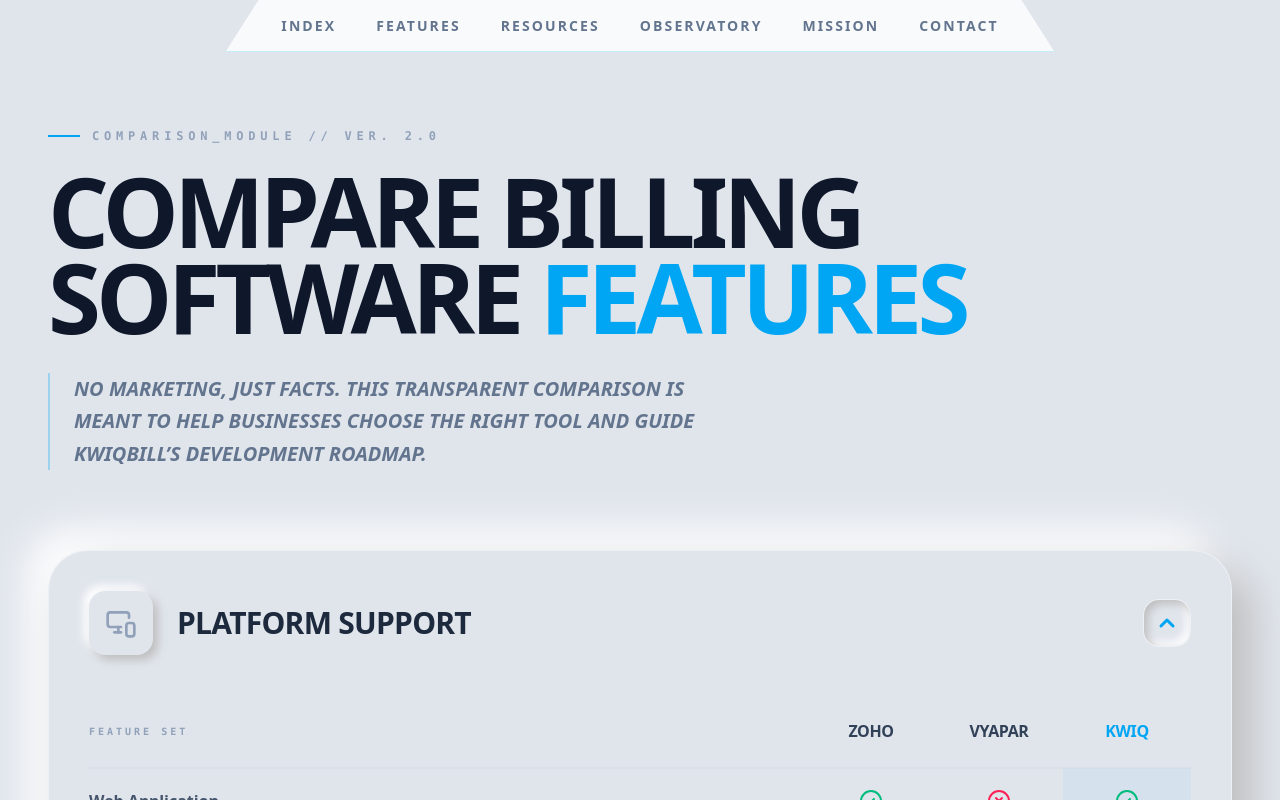
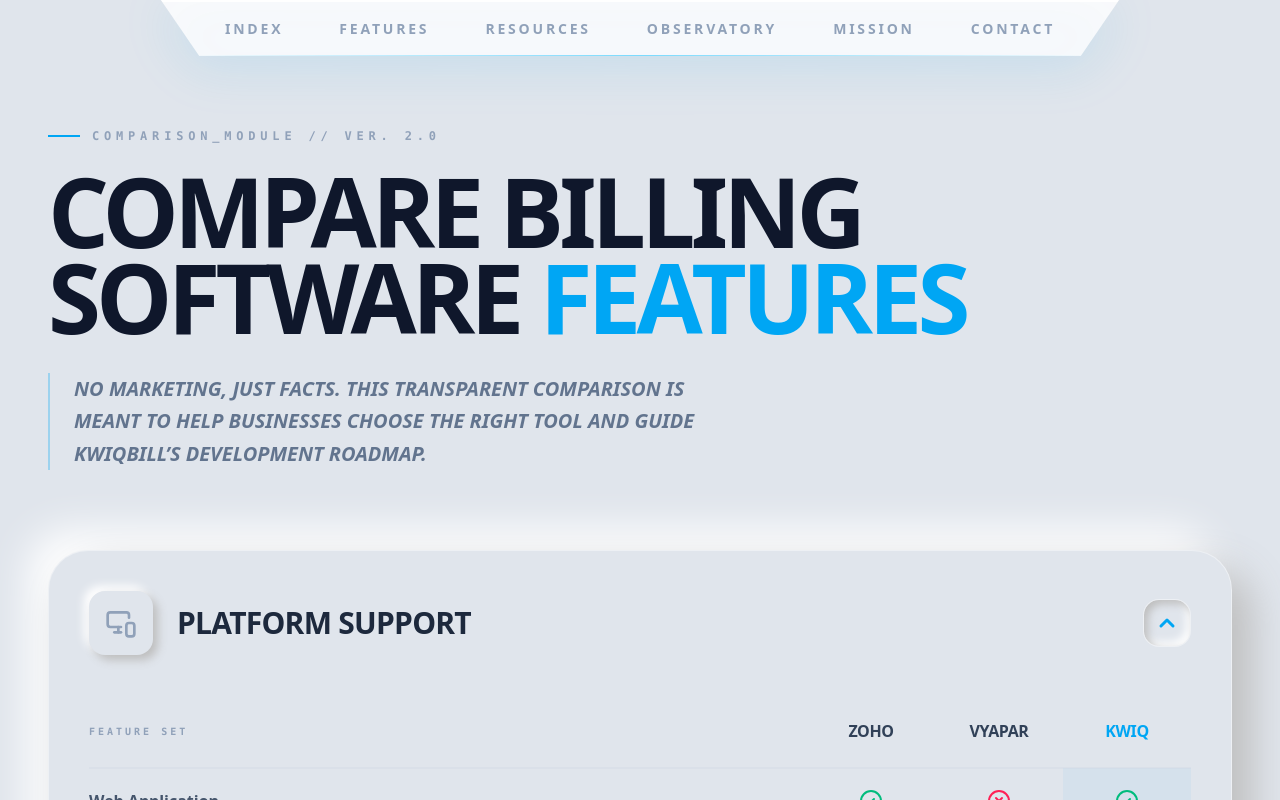
Before and after one commit to laser069/kqiq-landing, a Next.js app: page /compare in a window 1280 px wide. Shown: the top 800 px of the page. Built offline with nearby package versions, Linux system fonts and the light colour scheme.

Commit message:
ADDED....

```diff
--- a/app/compare/CompareClient.tsx
+++ b/app/compare/CompareClient.tsx
@@ -124,7 +124,7 @@
       { feature: "Expense Categories", zoho: "Available", vyapar: "Available", kwiqbill: "Available" },
       { feature: "Cash Flow View", zoho: "Available", vyapar: "Available", kwiqbill: "Available" },
       { feature: "Expense vs Revenue", zoho: "Available", vyapar: "Available", kwiqbill: "Available" },
-      { feature: "Receipt Upload", zoho: "Available", vyapar: "Not Available", kwiqbill: "Not Available" },
+      { feature: "Receipt Upload", zoho: "Available", vyapar: "Not Available", kwiqbill: "Available" },
     ],
   },
 
--- a/app/page.tsx
+++ b/app/page.tsx
@@ -33,16 +33,16 @@
         <div className="container mx-auto px-6">
           <div className="flex flex-col md:flex-row items-center gap-16">
             <div className="flex-1 space-y-8">
-              <h2 className="font-oswald font-black text-4xl sm:text-5xl md:text-7xl text-slate-900 uppercase leading-[0.9] tracking-tighter">
+              <h2 className="font-oswald font-black text-4xl sm:text-5xl md:text-7xl text-slate-900 uppercase leading-[0.9] tracking-tighter break-words">
                 Multi-Platform <br />
                 <span className="text-sky-500 text-3xl sm:text-5xl md:text-7xl">Stability</span>
               </h2>
-              <p className="text-slate-500 text-base md:text-xl font-bold italic leading-relaxed uppercase tracking-tight max-w-xl">
+              <p className="text-slate-500 text-base md:text-xl font-bold italic leading-relaxed uppercase tracking-tight max-w-xl break-words">
                 Deploy KWIQBILL across your entire infrastructure. Whether on Mobile or Desktop, your data remains synchronized and secure.
               </p>
-              <div className="flex flex-col gap-4 pt-4 max-w-md">
-                <div className="flex gap-4">
-                  <div className="flex-1 p-5 bg-slate-900 rounded-2xl border border-slate-800 flex items-center justify-between group overflow-hidden relative shadow-2xl shadow-emerald-900/20">
+              <div className="flex flex-col gap-4 pt-4 max-w-md w-full">
+                <div className="flex flex-col sm:flex-row gap-3 sm:gap-4 w-full">
+                  <div className="flex-1 p-4 sm:p-5 bg-slate-900 rounded-2xl border border-slate-800 flex items-center justify-between group overflow-hidden relative shadow-2xl shadow-emerald-900/20">
                     <div className="absolute inset-0 bg-gradient-to-r from-emerald-500/10 to-transparent transition-opacity" />
                     <span className="font-oswald font-black text-xl text-white uppercase relative z-10 tracking-wide">Android</span>
                     <div className="flex items-center gap-2 relative z-10">
@@ -51,7 +51,7 @@
                     </div>
                   </div>
 
-                  <div className="flex-1 p-5 bg-slate-900 rounded-2xl border border-slate-800 flex items-center justify-between group overflow-hidden relative shadow-2xl shadow-sky-900/20">
+                  <div className="flex-1 p-4 sm:p-5 bg-slate-900 rounded-2xl border border-slate-800 flex items-center justify-between group overflow-hidden relative shadow-2xl shadow-sky-900/20">
                     <div className="absolute inset-0 bg-gradient-to-r from-sky-500/10 to-transparent transition-opacity" />
                     <span className="font-oswald font-black text-xl text-white uppercase relative z-10 tracking-wide">Windows</span>
                     <div className="flex items-center gap-2 relative z-10">
--- a/components/layout/Navbar.tsx
+++ b/components/layout/Navbar.tsx
@@ -54,20 +54,21 @@
           stiffness: 120,
           duration: 0.6
         }}
-        className="
-          hidden md:flex relative items-center justify-center
-          bg-white/80 backdrop-blur-2xl
-          border-b border-sky-400/20
-          shadow-[0_8px_32px_rgba(56,189,248,0.1)]
-          px-14 py-3 min-h-[52px] pointer-events-auto
-        "
-        style={{ clipPath: "polygon(4% 0%, 96% 0%, 100% 100%, 0% 100%)" }}
+        className="hidden md:flex relative pointer-events-auto filter drop-shadow-[0_12px_24px_rgba(14,165,233,0.15)]"
       >
+        <div
+          className="relative flex items-center justify-center bg-white/80 backdrop-blur-2xl px-16 py-4 min-h-[56px]"
+          style={{ clipPath: "polygon(0% 0%, 100% 0%, 96% 100%, 4% 100%)" }}
+        >
+          {/* Subtle Inner Glow Edges */}
+          <div className="absolute top-0 left-0 w-full h-[1.5px] bg-white" />
+          <div className="absolute bottom-0 left-[2%] right-[2%] h-[1px] bg-gradient-to-r from-transparent via-sky-400 to-transparent opacity-50" />
+
           <motion.div
-          className="flex items-center gap-10"
+            className="flex items-center gap-10 lg:gap-14"
             initial={{ opacity: 0, filter: "blur(4px)" }}
             animate={{ opacity: 1, filter: "blur(0px)" }}
-          transition={{ delay: 0.5, duration: 0.4 }}
+            transition={{ delay: 0.4, duration: 0.5 }}
           >
             {navItems.map((item) => {
               const isActive = pathname === item.href;
@@ -76,14 +77,14 @@
                   key={item.href}
                   href={item.href}
                   onClick={() => window.scrollTo({ top: 0, behavior: "smooth" })}
-                className={`relative text-[14px] font-oswald font-bold tracking-[0.15em] transition-colors duration-300 ${isActive ? "text-sky-600" : "text-slate-500 hover:text-sky-400"
+                  className={`relative text-[14px] font-oswald font-black tracking-[0.2em] transition-colors duration-300 ${isActive ? "text-slate-900" : "text-slate-400 hover:text-sky-500"
                     }`}
                 >
                   {item.label}
                   {isActive && (
-                  <motion.span
-                    layoutId="nav-dot"
-                    className="absolute -bottom-1 left-1/2 -translate-x-1/2 w-1.5 h-1.5 bg-sky-500 rounded-full"
+                    <motion.div
+                      layoutId="nav-indicator"
+                      className="absolute -bottom-2.5 left-0 w-full h-[2px] bg-sky-500 rounded-full shadow-[0_0_12px_rgba(14,165,233,0.8)]"
                     />
                   )}
                 </Link>
@@ -95,9 +96,10 @@
           <motion.div
             initial={{ left: "-100%" }}
             animate={{ left: "100%" }}
-          transition={{ duration: 1.2, delay: 0.4, repeat: Infinity, repeatDelay: 5 }}
-          className="absolute top-0 h-[1px] w-full bg-gradient-to-r from-transparent via-sky-400 to-transparent opacity-40"
+            transition={{ duration: 1.5, delay: 0.5, repeat: Infinity, repeatDelay: 6 }}
+            className="absolute top-0 h-[2px] w-full bg-gradient-to-r from-transparent via-sky-400 to-transparent opacity-40 mix-blend-overlay"
           />
+        </div>
       </motion.div>
 
       {/* Mobile Bar - Sticky on Mobile */}
```
Lines whose indentation alone changed are shown as unchanged.
